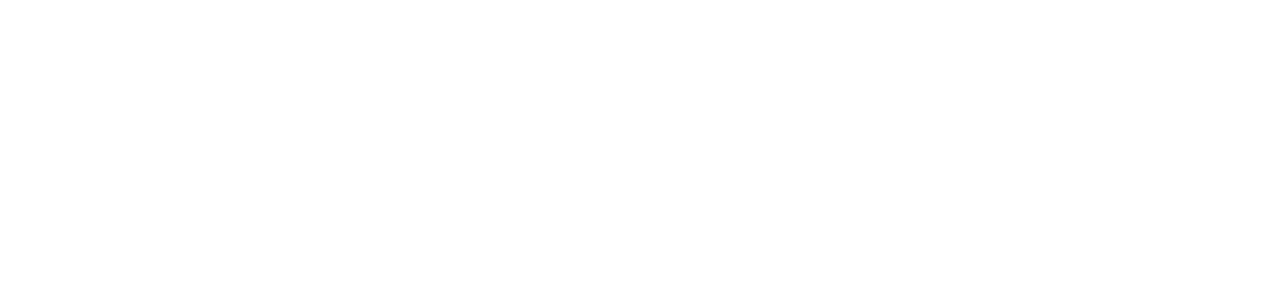
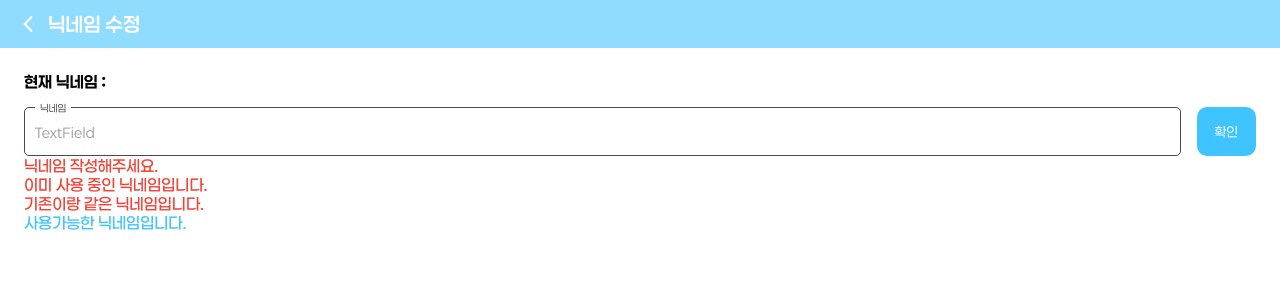
Before and after one commit to fefe1231/mongddang, a React (Vite) app in the folder frontend/: page /nickname/edit in a window 1280 px wide. Before the commit this address had no page. Shown: the top 300 px of the page. Built offline with nearby package versions, Linux system fonts and the light colour scheme.

Commit message:
🐛 Feat/(#60, S11P31D207-217): 닉네임 편집 폼 구현

```diff
--- a/frontend/src/App.tsx
+++ b/frontend/src/App.tsx
@@ -4,6 +4,7 @@
 import { Encyclopedia } from './pages/Encyclopedia';
 import { NicknameTitle } from './pages/nickname-title';
 import { Btn } from './pages/btn';
+import { NicknameEdit } from './pages/profile/nickname-edit';
 
 function App() {
   return (
@@ -14,6 +15,7 @@
           <Route path="/signup" element={<SignUp />} />
           <Route path="/encyclopedia" element={<Encyclopedia />} />
           <Route path="/nickname/title" element={<NicknameTitle />} />
+          <Route path="/nickname/edit" element={<NicknameEdit />} />
         </Routes>
       </Router>
     </>
--- /dev/null
+++ b/frontend/src/pages/profile/nickname-edit/index.tsx
@@ -0,0 +1,49 @@
+/** @jsxImportSource @emotion/react */
+import { Button } from '@/shared/ui/Button';
+import { TextField } from '@/shared/ui/TextField';
+import { TopBar } from '@/shared/ui/TopBar';
+import React from 'react';
+import { containerCss, editCss } from './styles';
+import { css } from '@emotion/react';
+import { Typography } from '@/shared/ui/Typography';
+export const NicknameEdit = () => {
+  return (
+    <div>
+      <TopBar type="iconpage">닉네임 수정</TopBar>
+      <div css={containerCss}>
+        <Typography color="dark" size="1" weight={700}>
+          현재 닉네임 :
+        </Typography>
+        <div css={editCss}>
+          <TextField
+            style={{ flex: '1' }}
+            color="primary"
+            label="닉네임"
+            type="text"
+            variant="outlined"
+          />
+          <Button
+            handler={() => {}}
+            color="primary"
+            fontSize="1"
+            variant="contained"
+          >
+            확인
+          </Button>
+        </div>
+        <Typography color="danger" size="1" weight={500}>
+          닉네임 작성해주세요.
+        </Typography>
+        <Typography color="danger" size="1" weight={500}>
+          이미 사용 중인 닉네임입니다.
+        </Typography>
+        <Typography color="danger" size="1" weight={500}>
+          기존이랑 같은 닉네임입니다.
+        </Typography>
+        <Typography color="primary" size="1" weight={500}>
+          사용가능한 닉네임입니다.
+        </Typography>
+      </div>
+    </div>
+  );
+};
--- /dev/null
+++ b/frontend/src/pages/profile/nickname-edit/styles.ts
@@ -0,0 +1,10 @@
+import { css } from '@emotion/react';
+
+export const containerCss = css`
+  margin: 1.5rem;
+`;
+export const editCss = css`
+  display: flex;
+  gap: 1rem;
+  margin-top: 1rem;
+`;
```
